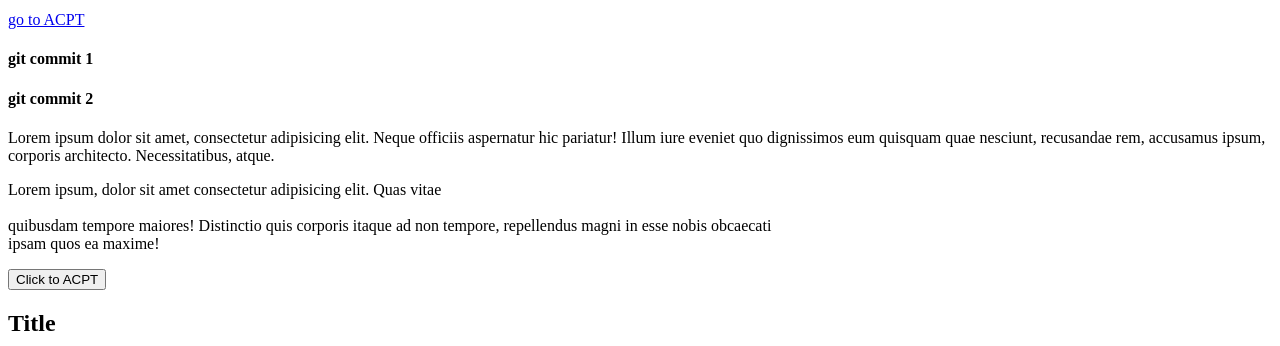
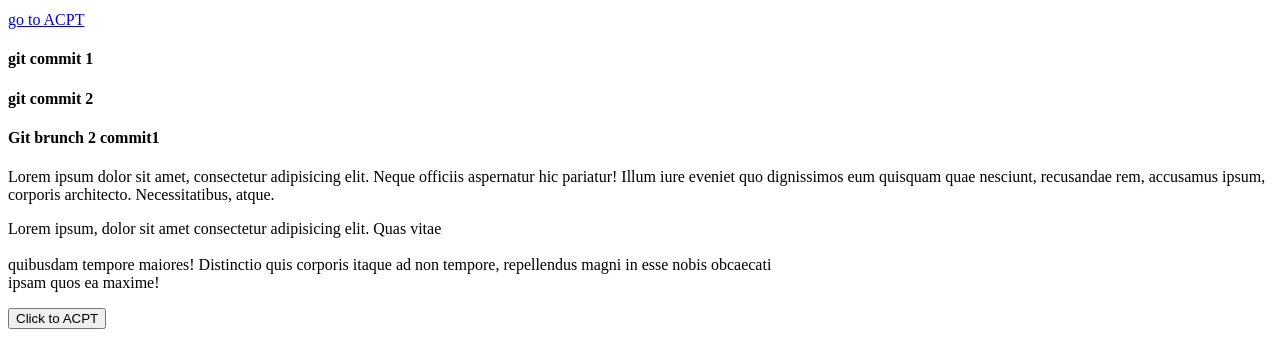
Before and after one commit to thiranikesh/afsd---3, a plain HTML site: page index.html in a window 1280 px wide. Shown: the part 840-1186 px from the top of the page. Drawn offline with Linux system fonts and the light colour scheme.

Commit message:
git2commit1

```diff
--- a/index.html
+++ b/index.html
@@ -32,6 +32,9 @@
     <!-- Git brunch -->
     <h4>git commit 1</h4>
     <h4>git commit 2</h4>
+
+    <!-- Git brunch 2 -->
+     <h4>Git brunch 2 commit1 </h4>
 
     <!-- p tag -->
     <p>Lorem ipsum dolor sit amet, consectetur adipisicing elit. Neque officiis aspernatur hic pariatur! Illum iure eveniet quo dignissimos eum quisquam quae nesciunt, recusandae rem, accusamus ipsum, corporis architecto. Necessitatibus, atque.</p>
```
